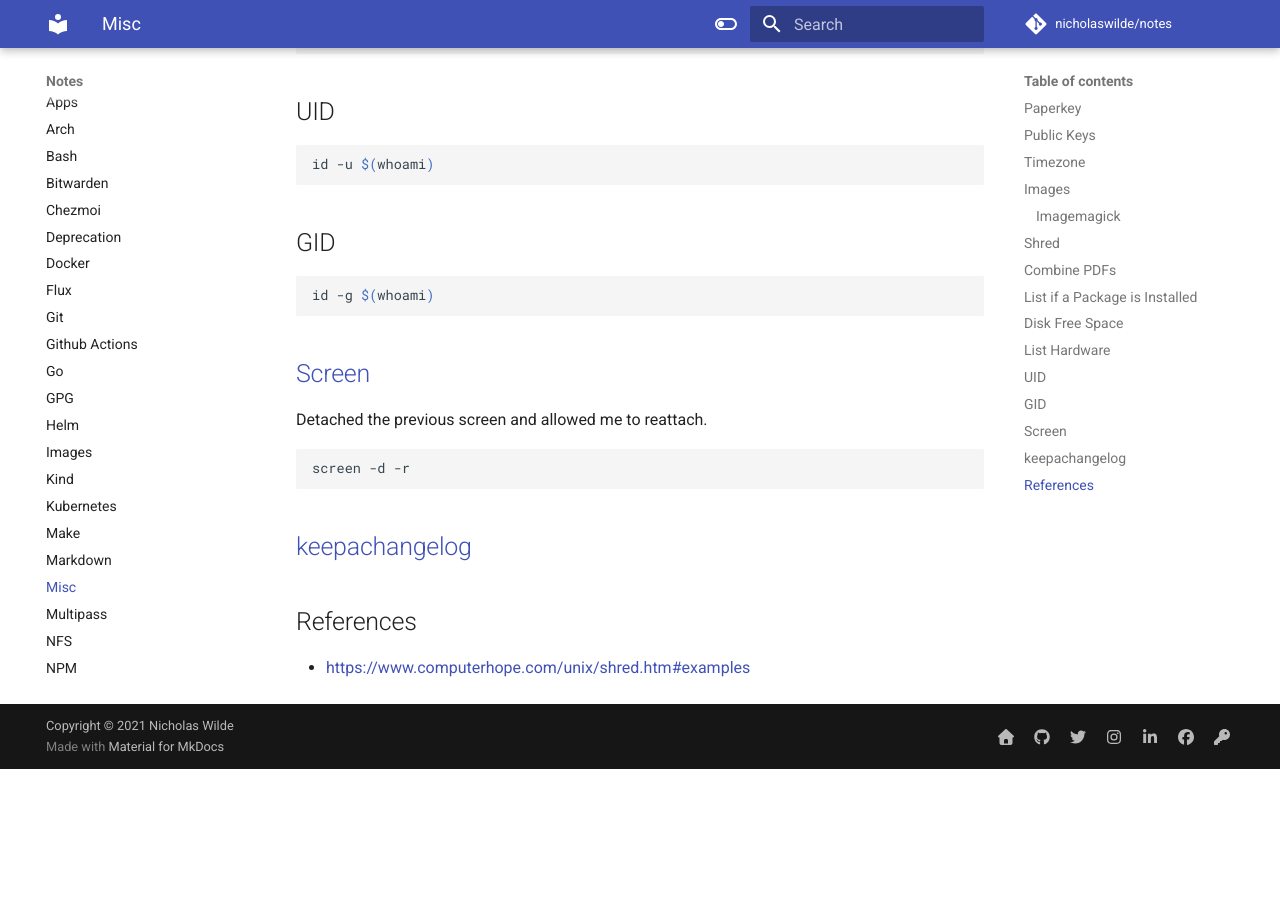
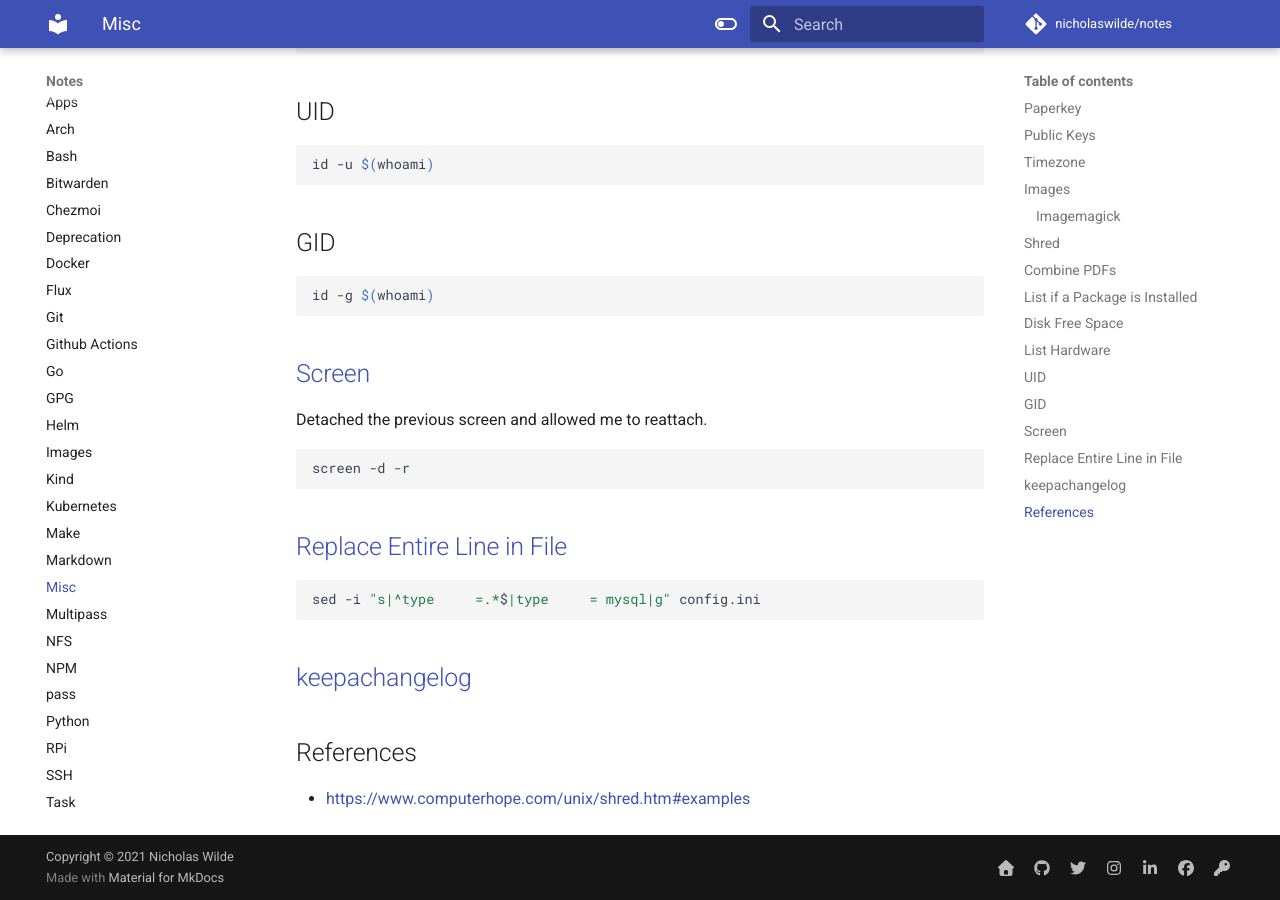
Before and after one commit to nicholaswilde/notes, an MkDocs documentation site: the page built from docs/misc.md, in a window 1280 px wide and 900 px high, scrolled down 1456 px. Built offline with MkDocs 1.6.1 and Material for MkDocs 9.7.7, drawn with Linux system fonts in a browser that asks for light colours; comment, search, counter and statistics services are not loaded; before the commit the page ends 2225 px from its top, so only the background shows below that.

Commit message:
Update misc.md

````diff
--- a/docs/misc.md
+++ b/docs/misc.md
@@ -79,6 +79,11 @@
 ```shell
 screen -d -r
 ```
+## [Replace Entire Line in File][3]
+
+```shell
+sed -i "s|^type     =.*$|type     = mysql|g" config.ini
+```
 
 ## [keepachangelog](https://keepachangelog.com/en/1.0.0/)
 
````
Also changed, not shown: other parts of docs/misc.md (+1 -0 lines).
